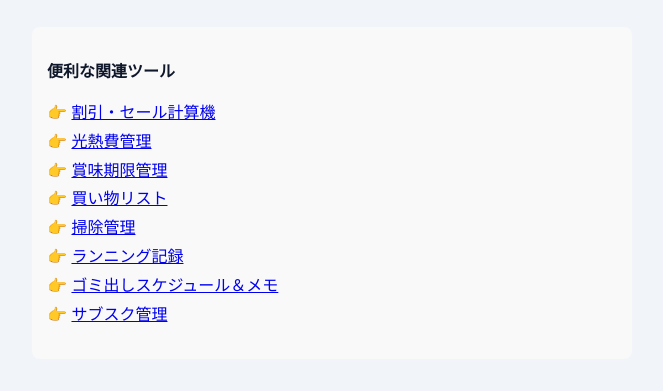
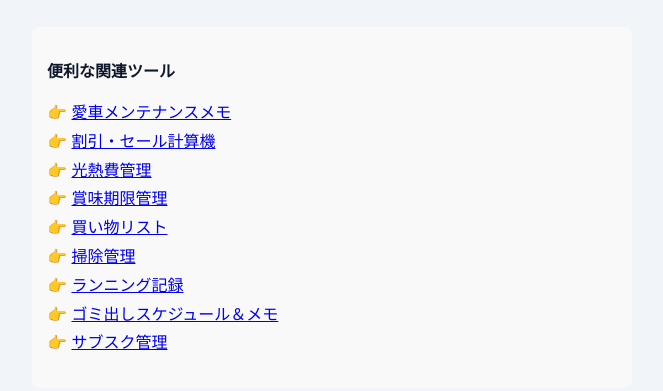
Before and after one commit to hajihaji8895-ship-it/poinnto, a plain HTML site: page index.html in a window 1280 px wide. Shown: the part 1540-1931 px from the top of the page, without its empty margins (308-971 px from the left). Drawn offline with Linux system fonts and the light colour scheme.

Commit message:
Add files via upload

```diff
--- a/index.html
+++ b/index.html
@@ -525,6 +525,7 @@
   <div style="margin-top: 30px; padding: 15px; background-color: #f9f9f9; border-radius: 8px;">
     <h3 style="font-size: 16px; margin-bottom: 10px;">便利な関連ツール</h3>
     <ul style="list-style: none; padding-left: 0; line-height: 1.8;">
+      <li>👉 <a href="https://kuruma-3hs.pages.dev/">愛車メンテナンスメモ</a></li>
       <li>👉 <a href="https://0ff-7cn.pages.dev/">割引・セール計算機</a></li>
       <li>👉 <a href="https://konetu.pages.dev/">光熱費管理</a></li>
       <li>👉 <a href="https://shoumikigen.pages.dev/">賞味期限管理</a></li>
```
